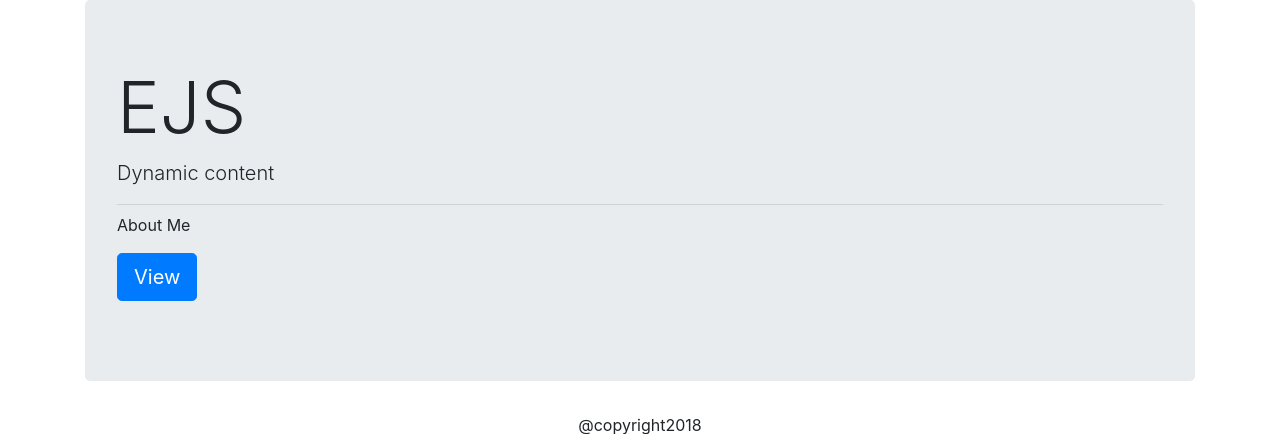
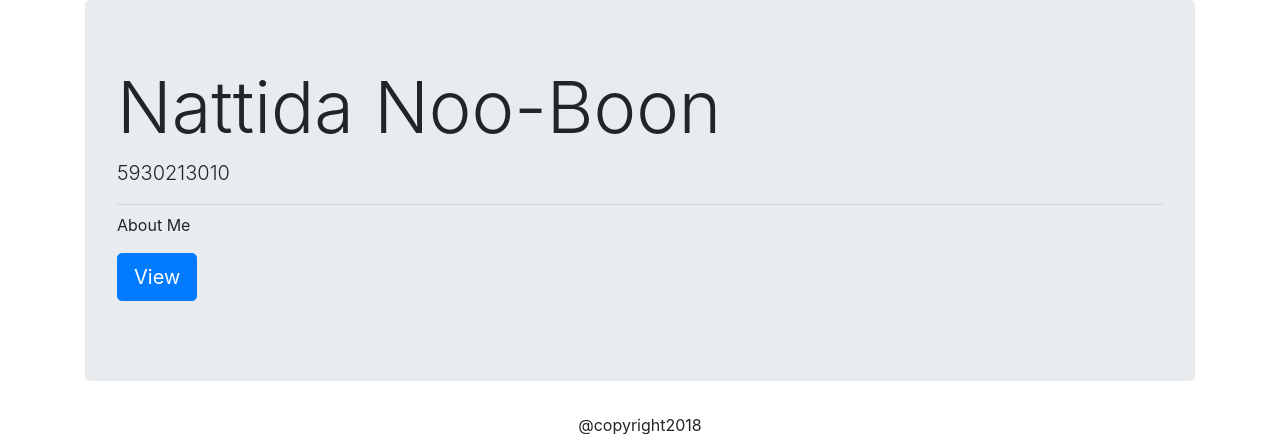
Before and after one commit to Nattida3010/140390quiz1, a Node server app: page /home in a window 1280 px wide. Shown: the part 56-490 px from the top of the page. Run offline with Node 20, Linux system fonts and the light colour scheme; data that the repository does not hold is empty.

Commit message:
put code home / student

```diff
--- a/views/pages/home.ejs
+++ b/views/pages/home.ejs
@@ -1,7 +1,7 @@
 <% include ../partials/header %>
 <div class="jumbotron">
-    <h1 class="display-3">EJS</h1>
-    <p class="lead">Dynamic content</p>
+    <h1 class="display-3">Nattida Noo-Boon</h1>
+    <p class="lead">5930213010</p>
     <hr class="my-2">
     <p>About Me</p>
     <p class="lead">
```
Also changed, not shown: views/pages/student.ejs (+24 -0 lines).
